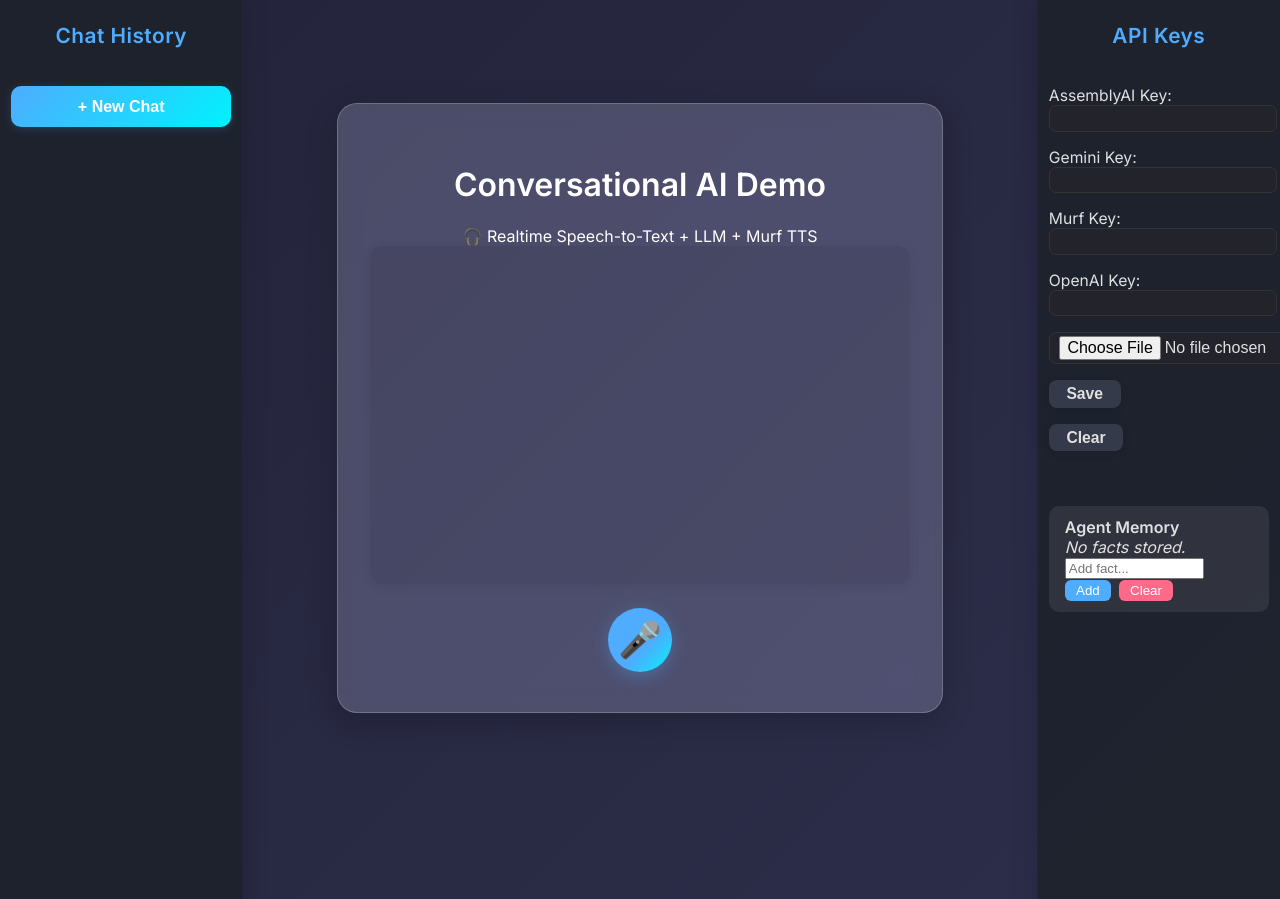
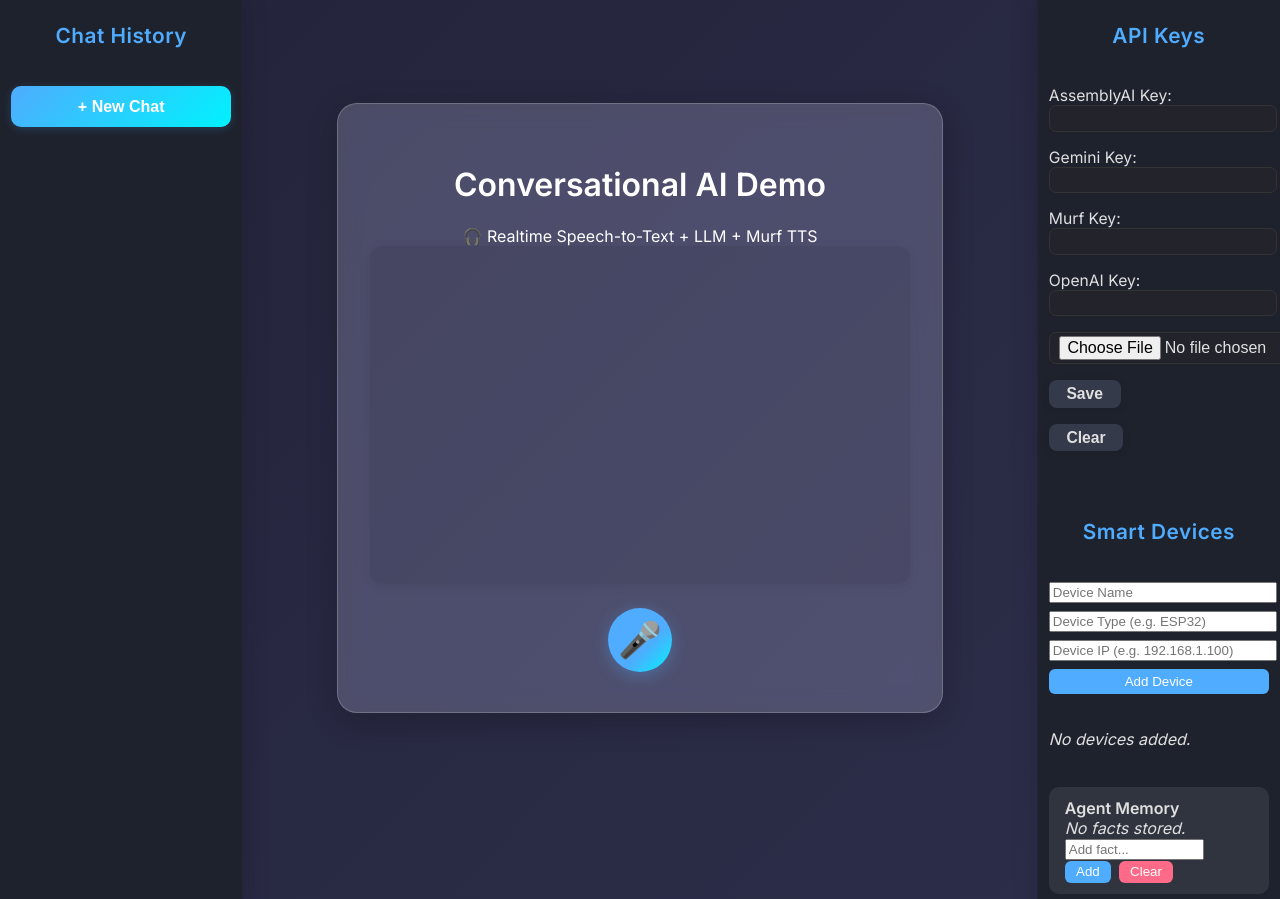
Before and after one commit to Manvith-projects/Murf-AI-30-Days, a Flask app: page / in a window 1280 px wide. Shown: the part 1-900 px from the top of the page. Run offline with Flask 3, Linux system fonts and the light colour scheme.

Commit message:
UI: Add scrollable Smart Devices panel and make sidebar independently scrollable

```diff
--- a/templates/index.html
+++ b/templates/index.html
@@ -43,6 +43,8 @@
       box-shadow: -2px 0 24px #0002;
       align-items: flex-start;
       padding: 1.5rem 0.7rem 1rem 0.7rem;
+      overflow-y: auto;
+      max-height: 100vh;
     }
     .sidebar .logo, .api-sidebar .logo {
       font-size: 1.3rem;
@@ -291,10 +293,54 @@
         <button type="button" id="resetKeysBtn">Clear</button>
         <span id="apiKeyStatus"></span>
       </form>
+      <div class="logo" style="margin-top:2rem;">Smart Devices</div>
+      <form id="deviceForm" style="display:flex;flex-direction:column;gap:0.5rem;width:100%;">
+        <input id="deviceName" type="text" placeholder="Device Name" required style="width:100%;">
+        <input id="deviceType" type="text" placeholder="Device Type (e.g. ESP32)" required style="width:100%;">
+        <input id="deviceIP" type="text" placeholder="Device IP (e.g. 192.168.1.100)" required style="width:100%;">
+        <button type="submit" style="background:#4facfe;color:#fff;border:none;border-radius:6px;padding:0.3rem 0.7rem;">Add Device</button>
+      </form>
+      <div id="deviceList" style="margin-top:1rem;width:100%;"></div>
     </div>
   </div>
   <script>
-    // --- Chat UI logic ---
+    // --- Smart Devices logic ---
+    function getDevices() {
+      return JSON.parse(localStorage.getItem('smartDevices') || '[]');
+    }
+    function saveDevices(devices) {
+      localStorage.setItem('smartDevices', JSON.stringify(devices));
+    }
+    function renderDeviceList() {
+      const listDiv = document.getElementById('deviceList');
+      const devices = getDevices();
+      if (!devices.length) {
+        listDiv.innerHTML = '<i>No devices added.</i>';
+        return;
+      }
+      listDiv.innerHTML = '<b>My Devices</b><ul style="margin:0.5rem 0 0 0.5rem;padding:0;">' +
+        devices.map((d,i) => `<li><b>${d.name}</b> (${d.type}) - ${d.ip} <button onclick="removeDevice(${i})" style="margin-left:0.5rem;background:#ff6a88;color:#fff;border:none;border-radius:6px;padding:0.1rem 0.5rem;">Remove</button></li>`).join('') + '</ul>';
+    }
+    function removeDevice(idx) {
+      let devices = getDevices();
+      devices.splice(idx, 1);
+      saveDevices(devices);
+      renderDeviceList();
+    }
+    document.getElementById('deviceForm').onsubmit = function(e) {
+      e.preventDefault();
+      const name = document.getElementById('deviceName').value.trim();
+      const type = document.getElementById('deviceType').value.trim();
+      const ip = document.getElementById('deviceIP').value.trim();
+      if (!name || !type || !ip) return;
+      let devices = getDevices();
+      devices.push({ name, type, ip });
+      saveDevices(devices);
+      renderDeviceList();
+      document.getElementById('deviceForm').reset();
+    };
+    window.addEventListener('DOMContentLoaded', renderDeviceList);
+  // --- Chat UI logic ---
     let chatHistory = [];
     const chatContainer = document.getElementById('chatContainer');
     function renderChat() {
```
